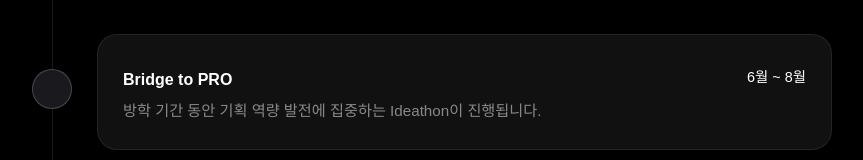
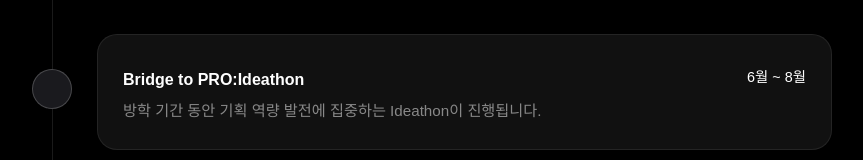
Before and after one commit to hakuna78/2026-aieyes, a Next.js app: page /curriculum in a window 1280 px wide. Shown: the part 3087-3247 px from the top of the page, without its empty margins (208-1071 px from the left). Built offline with nearby package versions, Linux system fonts and the light colour scheme; no server answers; a web font is replaced by a local one; what @100mslive/react-sdk would draw is missing.

Commit message:
커리 수정

```diff
--- a/pages/curriculum.tsx
+++ b/pages/curriculum.tsx
@@ -43,7 +43,7 @@ export default function Curriculum() {
     },
     {
       date: '6월 ~ 8월',
-      title: 'Bridge to PRO',
+      title: 'Bridge to PRO:Ideathon',
       desc: '방학 기간 동안 기획 역량 발전에 집중하는  Ideathon이 진행됩니다.',
       isHighlight: false
     },
```
